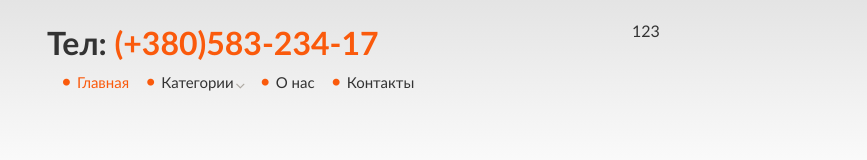
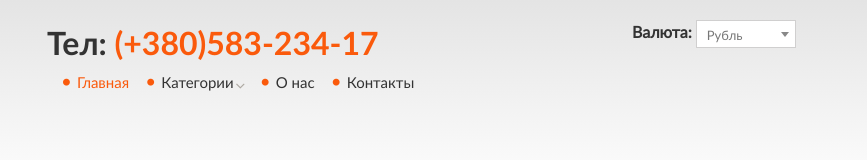
Before and after one commit to lexaS90/techno, a website: page app/index.html in a window 1280 px wide. Shown: the full height of the page, 413-1280 px from the left. Drawn offline with nearby package versions, Linux system fonts and the light colour scheme; files that its build step writes are made by us from their sources.

Commit message:
Валюта

```diff
--- a/app/index.html
+++ b/app/index.html
@@ -10,9 +10,9 @@
     <link rel="apple-touch-icon" href="img/favicon/apple-touch-icon.png">
     <title>Home</title>
     <!-- build:css css/vendor.min.css -->
-    <link rel="stylesheet" href="/css/bootstrap.css" />
     <!-- bower:css -->
     <link rel="stylesheet" href="/vendor/font-awesome/css/font-awesome.min.css" />
+    <link rel="stylesheet" href="/vendor/select2/dist/css/select2.min.css" />
     <!-- endbower -->
     <!-- endbuild -->
     <!-- build:css css/main.min.css -->
@@ -102,7 +102,15 @@
               </ul>
             </nav>
           </div>
-          <div class="main-header__right">123</div>
+          <div class="main-header__right">
+            <div class="currencies"> <label class="currencies__label">Валюта:
+						<select name="" id="currencies" class="currencies__select">
+							<option value="rub" class="currencies__option">Рубль</option>
+							<option value="grn" class="currencies__option">Гривня</option>
+						</select>
+					</label> </div>
+            <div class="authorization"></div>
+          </div>
         </div>
       </header>
     </div>
--- a/app/js/main.js
+++ b/app/js/main.js
@@ -1,4 +1,7 @@
 $(document ).ready(function(){
+	 $("#currencies").select2({
+	 	minimumResultsForSearch: -1,
+	 });
 
 });
 
--- a/app/scss/_default.scss
+++ b/app/scss/_default.scss
@@ -45,6 +45,19 @@ body{
             bottom: 0;
         }
     }
+}
+
+.select2-container--default .select2-selection--single{
+    border: 1px solid #d0cfcf;
+    border-radius: 0;
+    padding: 8px 20px 8px 2px;
+}
+
+.select2-container--default .select2-selection--single .select2-selection__rendered{
+    color: #777;
+    line-height: 15px;
+    font-size: 13px;
+    font-weight: normal;
 }
 
 /*
--- a/app/scss/main.scss
+++ b/app/scss/main.scss
@@ -64,6 +64,10 @@
 	}
 }
 
+.currencies__select{
+	width: 100px;
+}
+
 .drop-menu{
 	max-height: 0;
 	overflow: hidden;
--- a/bower.json
+++ b/bower.json
@@ -25,6 +25,12 @@
       "main": [
         "./css/font-awesome.min.css"
       ]
+    },
+    "select2" : {
+      "main" : [
+        "dist/js/select2.js",
+        "dist/css/select2.min.css"
+      ]
     }
   },
   "devDependencies": {}
```
Also changed, not shown: app/html/include/head.html (+1 -1 lines), app/html/include/header.html (+11 -1 lines), app/css/main.css.
